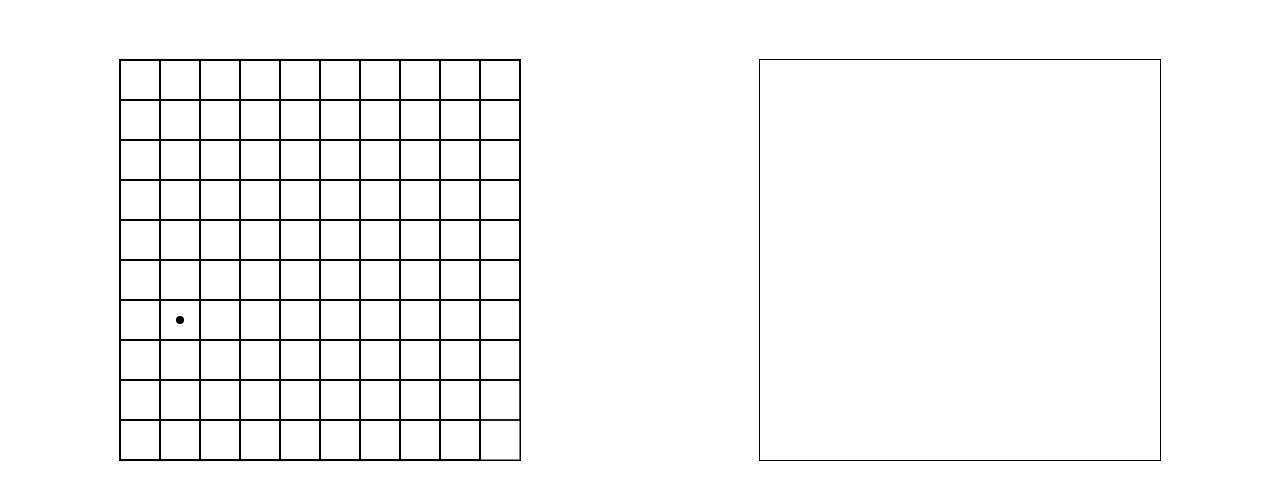
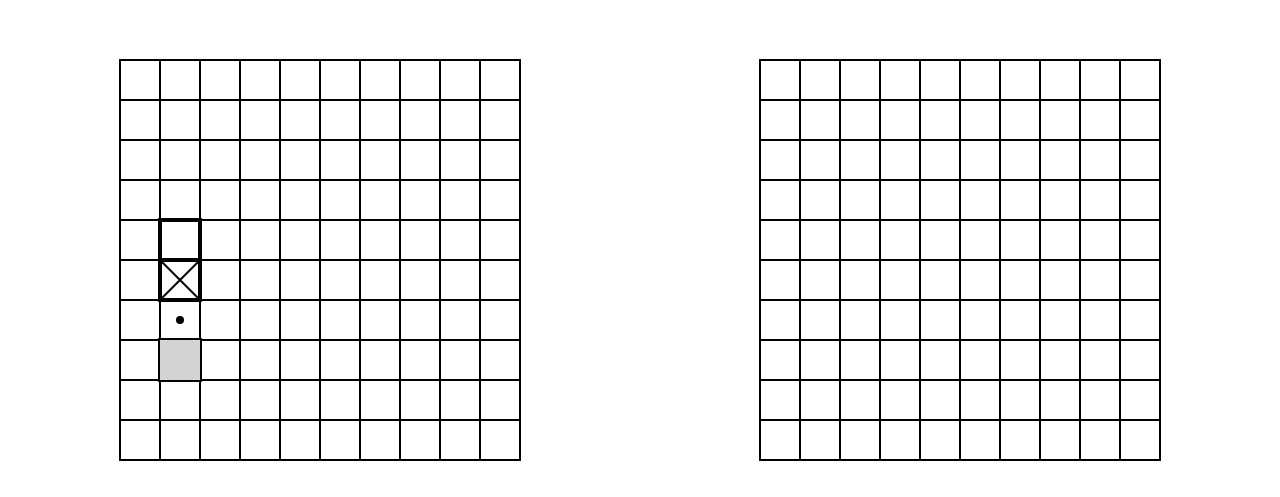
Before and after one commit to MaciejReimann/Battleships-, a plain HTML site: page index.html in a window 1280 px wide. Shown: the part 60-557 px from the top of the page. Drawn offline with Linux system fonts and the light colour scheme.

Commit message:
all GridField options renderable; TODO: connect it to mouseEventHandler

```diff
--- a/Battlefield.js
+++ b/Battlefield.js
@@ -2,22 +2,28 @@
 
 const Battlefield = function(ID, canvasConfig, parentEl) {
 	this.ID = ID;
-	this.gridOnCanvas = new GridOnCanvas(10, 10, canvasConfig).append(parentEl);
+	this.gridLineWidth = 2;
+	this.shipColor = 'lightgrey';
+	this.gridOnCanvas = new GridOnCanvas(10, 10, canvasConfig, this.gridLineWidth, this.shipColor).append(parentEl);
+};
+
+Battlefield.prototype.addListener = function(listener) {
+	this.gridOnCanvas.canvas.addListener(listener);
 };
 
 Battlefield.prototype.drawGrid = function() {
-	this.gridOnCanvas.drawGrid();
+	this.gridOnCanvas.drawGrid(this.gridLineWidth);
 };
 
-Battlefield.prototype.markAs = function(x,y,option) {
+Battlefield.prototype.markAs = function(x, y, option) {
 	if(option === 'active') {
-		this.gridOnCanvas.highlighted(x,y);
+		this.gridOnCanvas.highlighted(x, y);
 	} else if(option === 'hit') {
-		this.gridOnCanvas.drawCross(x,y);
+		this.gridOnCanvas.drawCross(x, y);
 	} else if(option === 'missed') {
-		this.gridOnCanvas.drawDot(x,y);
+		this.gridOnCanvas.drawDot(x, y);
 	} else if(option === 'ship') {
-		this.gridOnCanvas.filled(x,y);
+		this.gridOnCanvas.filled(x, y);
 	}
 };
 
--- /dev/null
+++ b/Game.js
@@ -0,0 +1,9 @@
+
+
+const GamePhase = function(name) {
+	this.name;
+};
+
+const Game = function() {
+	this.name;
+};
--- a/Grid.js
+++ b/Grid.js
@@ -22,18 +22,6 @@ Grid.prototype.getField = function(x,y) {
 	}
 	return this.grid[x][y];
 };
-Grid.prototype.setField = function(x,y, obj) {
+Grid.prototype.extendField = function(x,y, obj) {
 	this.getField(x,y).extend(obj);
 };
-
-let field = new GridField (2,3)
-
-let extension1 = {
-	isEmpty: false
-}
-let extension2 = {
-	type: "one mast",
-	sink: function() {
-		console.log("has been sunk")
-	},
-}
--- a/GridField.js
+++ b/GridField.js
@@ -4,6 +4,7 @@ const GridField = function(x, y, canvas) {
 	this.x = x;
 	this.y = y;
 	this.canvas = canvas;
+	this.status = 'empty';
 };
 GridField.prototype.extend = function(obj) {
 	let properties = Object.keys(obj);
@@ -12,23 +13,34 @@ GridField.prototype.extend = function(obj) {
 		this[prop] = value;
 	});
 };
-GridField.prototype.outline = function(mode) {
-	this.isOutlined = true;
+GridField.prototype.outline = function(lineWidth) {
 	let ctx = this.canvas.ctx;
 	let mod = this.canvas.modularUnit;
-	this.position_x = this.x * this.canvas.modularUnit;
-	this.position_y = this.y * this.canvas.modularUnit;
+	this.position_x = this.x * mod;
+	this.position_y = this.y * mod;
+	ctx.lineWidth = lineWidth;
 	ctx.rect(this.position_x - mod, this.position_y - mod, mod, mod);
-	if(mode === "crossed") {
-		this.cross();
-	}
 	ctx.stroke();
 };
-GridField.prototype.highlighted = function() {
-	console.log(this.x, this.y, "highlighted")
+GridField.prototype.highlighted = function(lineWidth, fillColor) {
+	this.canvas.ctx.beginPath();
+	this.outline(lineWidth * 2);
+	this.canvas.ctx.fillStyle = fillColor;
+	this.status = 'highlighted';
 };
-GridField.prototype.drawCross = function() {
-	console.log(this.x, this.y, "crossed")
+GridField.prototype.drawCross = function(lineWidth) {
+
+	this.highlighted(lineWidth);
+	let ctx = this.canvas.ctx;
+	let mod = this.canvas.modularUnit;
+	ctx.beginPath();
+	ctx.lineWidth = lineWidth;
+	ctx.moveTo(this.position_x, this.position_y);
+	ctx.lineTo(this.position_x - mod, this.position_y - mod);
+	ctx.moveTo(this.position_x - mod, this.position_y);
+	ctx.lineTo(this.position_x, this.position_y - mod);
+	ctx.stroke();
+	this.status = 'crossed';
 };
 GridField.prototype.drawDot = function(r) {
 	this.hasDot = true;
@@ -39,7 +51,10 @@ GridField.prototype.drawDot = function(r) {
 	ctx.beginPath();
 	ctx.arc(this.center_x, this.center_y, r, 0, 360);
 	ctx.fill();
+	this.status = 'dotted';
 };
-GridField.prototype.filled = function() {
-	console.log(this.x, this.y, "filled")
+GridField.prototype.filled = function(lineWidth, color) {
+	this.highlighted(lineWidth, color);
+	this.canvas.ctx.fill();
+	this.status = 'filled';
 };
--- a/GridOnCanvas.js
+++ b/GridOnCanvas.js
@@ -1,8 +1,10 @@
 
 
-const GridOnCanvas = function(x, y, canvasConfig) {
+const GridOnCanvas = function(x, y, canvasConfig, lineWidth, fillColor) {
 	this.canvas = new Canvas(canvasConfig);
 	Grid.call(this, x, y, this.canvas);
+	this.lineWidth = lineWidth;
+	this.fillColor = fillColor;
 }
 
 GridOnCanvas.prototype = Object.create(Grid.prototype);
@@ -18,49 +20,17 @@ GridOnCanvas.prototype.getAllFields = function() {
 };
 
 GridOnCanvas.prototype.drawGrid = function() {
-	flatten(this.getAllFields()).forEach(field => field.outline());
+	flatten(this.getAllFields()).forEach(field => field.outline(this.lineWidth));
 };
-
-GridOnCanvas.prototype.highlighted = function(x,y) {
-	this.getField(x,y).highlighted();
+GridOnCanvas.prototype.highlighted = function(x, y) {
+	this.getField(x,y).highlighted(this.lineWidth);
 };
 GridOnCanvas.prototype.drawCross = function(x,y) {
-	this.getField(x,y).drawCross();
+	this.getField(x,y).drawCross(this.lineWidth);
 };
 GridOnCanvas.prototype.drawDot = function(x,y) {
 	this.getField(x,y).drawDot(this.canvas.modularUnit / 10);
 };
 GridOnCanvas.prototype.filled = function(x,y) {
-	this.getField(x,y).filled();
+	this.getField(x,y).filled(this.lineWidth, this.fillColor);
 };
-
-
-GridOnCanvas.prototype.highlightField = function(x,y) {
-	// let ctx = this.getField(x,y).canvas.ctx
-	// ctx.rect(20,20,150,100);
-	// ctx.stroke();
-
-	// console.log( this.getField(x,y) )
-	this.getField(x,y).highlight("");
-	this.getField(x,y).drawDot();
-
-	// console.log(ctx)
-
-	// console.log( this.getField(1,1).canvas.ctx )
-	console.log(" ~~Empty Grid~~ ")
-};
-
-// GridOnCanvas.prototype.highlightField = function(x,y) {
-// 	// let ctx = this.getField(x,y).canvas.ctx
-// 	// ctx.rect(20,20,150,100);
-// 	// ctx.stroke();
-
-// 	// console.log( this.getField(x,y) )
-// 	this.getField(x,y).highlight("");
-// 	this.getField(x,y).drawDot();
-
-// 	// console.log(ctx)
-
-// 	// console.log( this.getField(1,1).canvas.ctx )
-// 	console.log(" ~~Empty Grid~~ ")
-// };
--- a/index.html
+++ b/index.html
@@ -27,6 +27,7 @@
      <script src="GridField.js"></script>
     <script src="Grid.js"></script>
     <script src="Canvas.js"></script>
+    <script src="Game.js"></script>
     <script src="GridOnCanvas.js"></script>
     <script src="Battlefield.js"></script>
 
--- a/script.js
+++ b/script.js
@@ -3,28 +3,47 @@
 console.log("Hi there!")
 
 const view = {};
-view.boardPlayer_1 = document.querySelector('.player-1.board')
-view.boardPlayer_2 = document.querySelector('.player-2.board')
-
-const battlefieldCanvasConfig_1 = new CanvasConfig(40, 10, 10, 'battlefield-1');
-const battlefieldCanvasConfig_2 = new CanvasConfig(40, 10, 10, 'battlefield-2');
-
-const battlefield_1 = new Battlefield('One', battlefieldCanvasConfig_1, view.boardPlayer_1);
-const battlefield_2 = new Battlefield('Two', battlefieldCanvasConfig_2, view.boardPlayer_2);
-
-const c = battlefield_1.canvas;
-
 
 const listener_1 = ['mousemove', mouseHandler];
 
-const listener_2 = ['mousemove', mouseHandler];
 
-battlefield_1.drawGrid()
+// ------- PLAYER ONE ---------
+
+view.boardPlayer_1 = document.querySelector('.player-1.board')
+const battlefieldCanvasConfig_1 = new CanvasConfig(40, 10, 10, 'battlefield-1');
+const battlefield_1 = new Battlefield('One', battlefieldCanvasConfig_1, view.boardPlayer_1);
+battlefield_1.drawGrid();
+battlefield_1.addListener(listener_1);
+
+
+// ------- PLAYER TWO ---------
+
+view.boardPlayer_2 = document.querySelector('.player-2.board')
+const battlefieldCanvasConfig_2 = new CanvasConfig(40, 10, 10, 'battlefield-2');
+const battlefield_2 = new Battlefield('Two', battlefieldCanvasConfig_2, view.boardPlayer_2);
+battlefield_2.drawGrid();
+
+
+
+
+
+
+
 
 battlefield_1.markAs(2, 5, 'active');
 battlefield_1.markAs(2, 6, 'hit');
 battlefield_1.markAs(2, 7, 'missed');
 battlefield_1.markAs(2, 8, 'ship');
+
+
+
+const game = (function() {
+	let phase;
+
+	function deployment(){
+	}
+})();
+
 
 // battlefield_1.DOMElement.canvas.addEventListener("mousemove", mouseHandler);
 // battlefield_1.DOMElement.canvas.addEventListener("click", mouseHandler);
```
Also changed, not shown: Canvas.js (line endings or trailing spaces).
